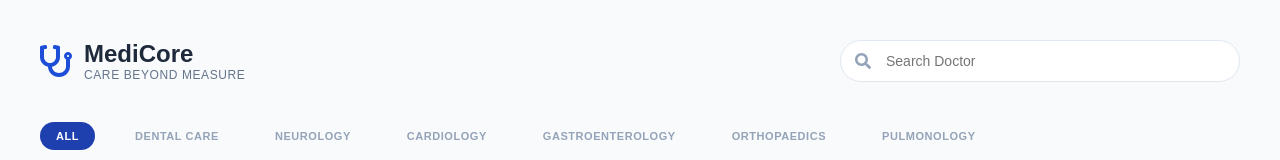
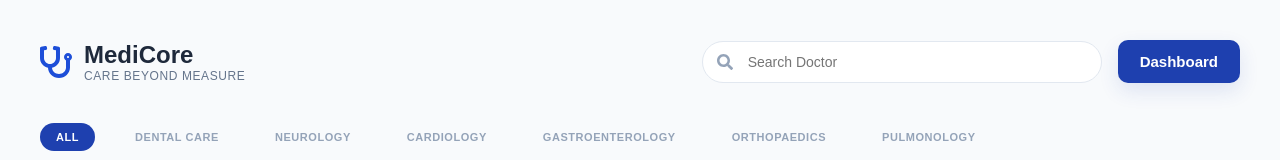
Before and after one commit to dasunisenanayake25/MediCore, a React (Vite) app in the folder medicorefrontend/: page /doctors in a window 1280 px wide. Shown: the top 160 px of the page. Built offline with nearby package versions, Linux system fonts and the light colour scheme; no server answers.

Commit message:
add Dashboard navigation button to Appointments, Booking, and Doctors pages

```diff
--- a/medicorefrontend/src/pages/AppointmentsPage.jsx
+++ b/medicorefrontend/src/pages/AppointmentsPage.jsx
@@ -29,8 +29,18 @@ function AppointmentsPage({ appointments, doctors, message, error, handleCancel,
   return (
     <div className="app">
       <header className="header">
-        <div className="logo">MediCore</div>
+        <div className="logo" onClick={() => navigate("/")} style={{ cursor: "pointer" }}>MediCore</div>
         <nav className="nav">
+          <button
+            type="button"
+            className="nav-button"
+            onClick={() => {
+              const storedUser = JSON.parse(localStorage.getItem("user"));
+              navigate(storedUser?.email === "admin@medicore.com" ? "/admin" : "/dashboard");
+            }}
+          >
+            Dashboard
+          </button>
           <button type="button" className="nav-button" onClick={() => navigate("/")}>
             Home
           </button>
--- a/medicorefrontend/src/pages/BookingPage.jsx
+++ b/medicorefrontend/src/pages/BookingPage.jsx
@@ -4,8 +4,18 @@ function BookingPage({ doctors, form, error, handleChange, handleSubmit, setErro
   return (
     <div className="app">
       <header className="header">
-        <div className="logo">MediCore</div>
+        <div className="logo" onClick={() => navigate("/")} style={{ cursor: "pointer" }}>MediCore</div>
         <nav className="nav">
+          <button
+            type="button"
+            className="nav-button"
+            onClick={() => {
+              const storedUser = JSON.parse(localStorage.getItem("user"));
+              navigate(storedUser?.email === "admin@medicore.com" ? "/admin" : "/dashboard");
+            }}
+          >
+            Dashboard
+          </button>
           <button type="button" className="nav-button" onClick={() => navigate("/")}>
             Home
           </button>
--- a/medicorefrontend/src/pages/DoctorsPage.jsx
+++ b/medicorefrontend/src/pages/DoctorsPage.jsx
@@ -37,9 +37,21 @@ function DoctorsPage({ doctors, navigate }) {
             <p style={{fontSize: "12px", margin: 0, textTransform: "uppercase", letterSpacing: "0.05em", color: "#64748b"}}>Care Beyond Measure</p>
           </div>
         </div>
-        <div className="doc-search">
-          <input type="text" placeholder="Search Doctor" />
-          <FaSearch className="search-icon" />
+        <div style={{ display: "flex", alignItems: "center", gap: "16px" }}>
+          <div className="doc-search">
+            <input type="text" placeholder="Search Doctor" />
+            <FaSearch className="search-icon" />
+          </div>
+          <button
+            type="button"
+            className="primary-button"
+            onClick={() => {
+              const storedUser = JSON.parse(localStorage.getItem("user"));
+              navigate(storedUser?.email === "admin@medicore.com" ? "/admin" : "/dashboard");
+            }}
+          >
+            Dashboard
+          </button>
         </div>
       </div>
 
```
